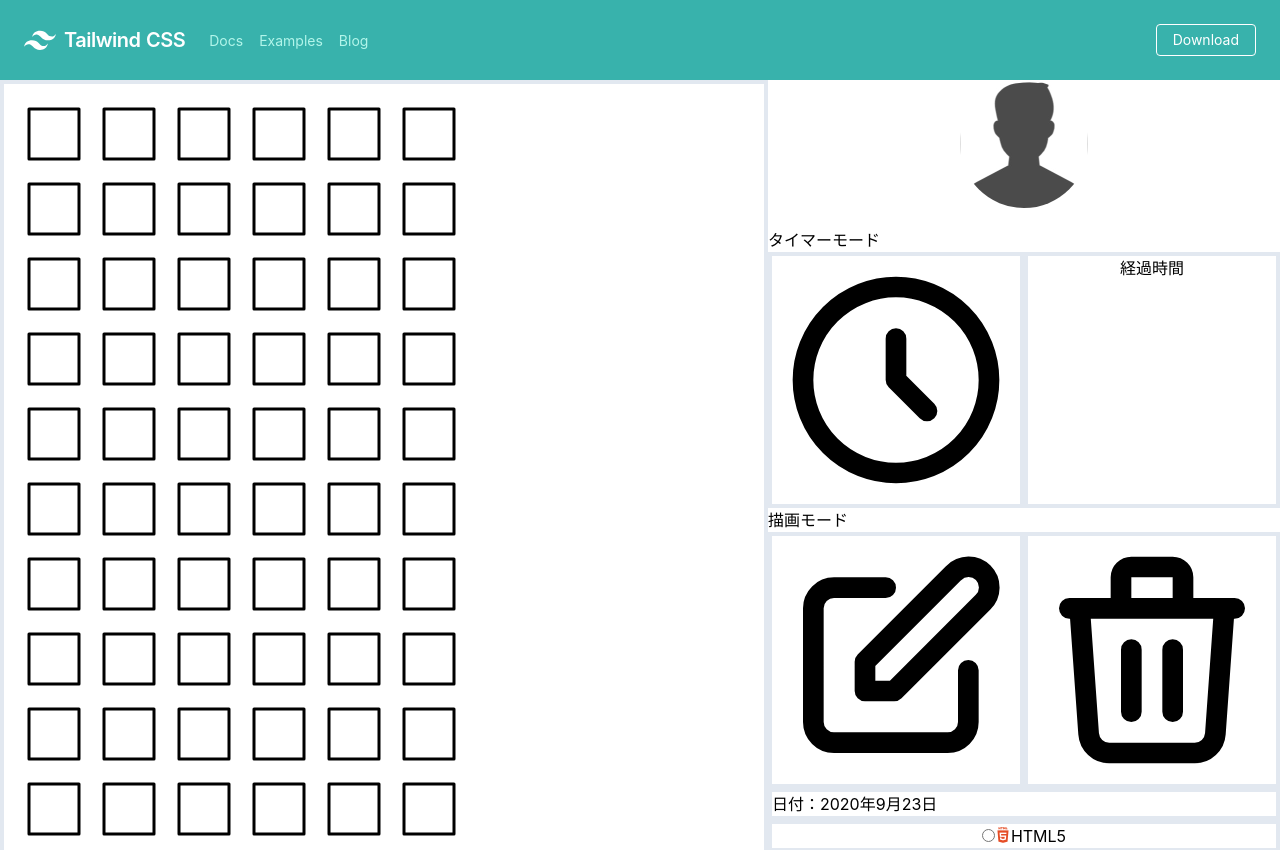
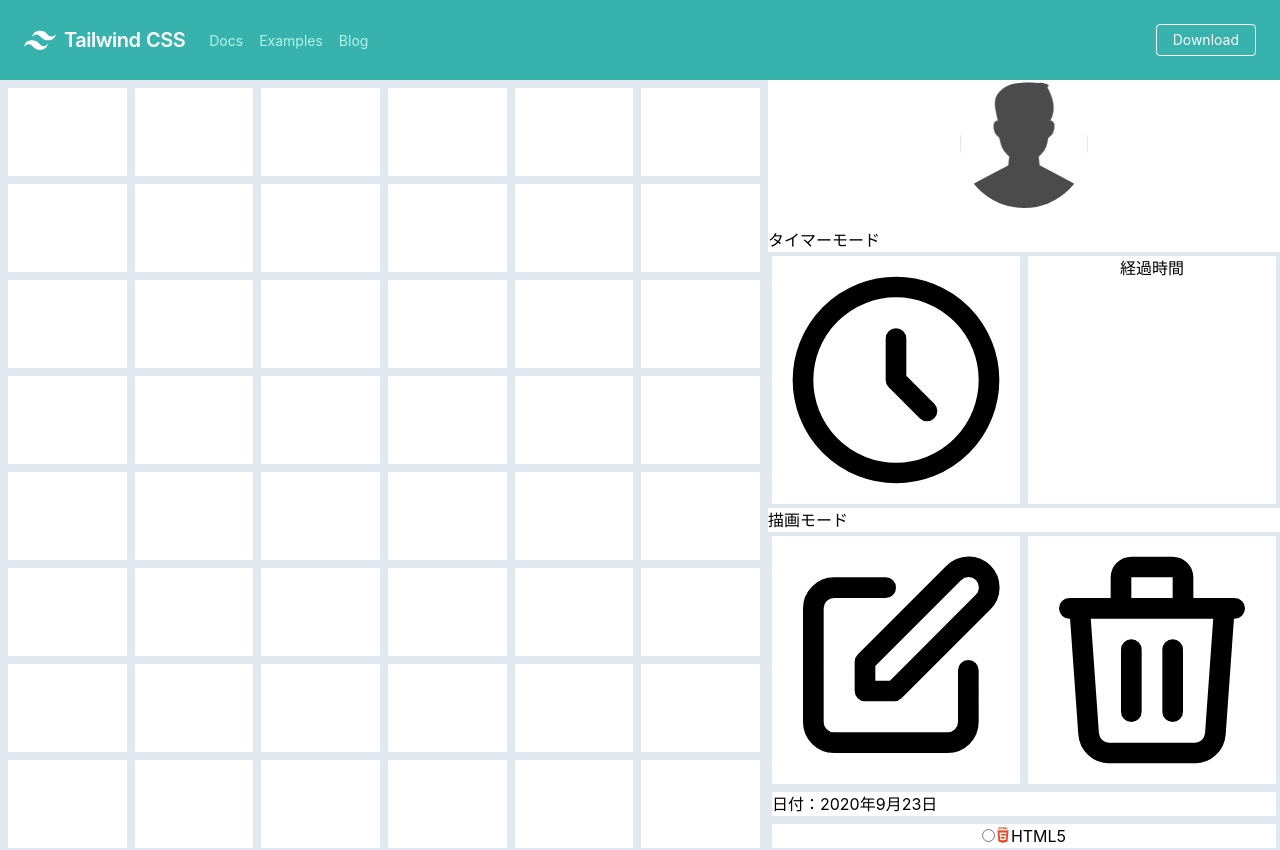
Before and after one commit to paraizo2424/codebase-hackathon-vol1-team-colors, a Nuxt app in the folder frontend/: page /paint in a window 1280 px wide. Shown: the top 850 px of the page. Built offline with nearby package versions, Linux system fonts and the light colour scheme.

Commit message:
cunvasタグからDOMでやることに変更した。

```diff
--- a/frontend/pages/paint.vue
+++ b/frontend/pages/paint.vue
@@ -3,12 +3,14 @@
     <div class="flex mb-4">
       <div class="w-3/5">
         <div class="border-solid border-4">
-          <canvas
-            id="myCanvas"
-            width="800px"
-            height="2000px"
-            @mousedown="draw"
-          ></canvas>
+          <div class="flex flex-wrap">
+            <div
+              v-for="i in 144"
+              :key="i"
+              :id="i"
+              class="w-1/6 border-solid border-4 h-24"
+            ></div>
+          </div>
         </div>
         <div class="text-center">
           <p>&lt;&lt; 1 2 3 4 5</p>
@@ -165,48 +167,5 @@
   </div>
 </template>
 
-<script>
-export default {
-  data() {
-    return {
-      canvasMode: 'pen',
-      canvas: null,
-      context: null,
-      isDrag: false,
-    }
-  },
-  mounted() {
-    this.canvas = document.querySelector('#myCanvas')
-    this.context = this.canvas.getContext('2d')
-    this.context.lineCap = 'round'
-    this.context.lineJoin = 'round'
-    this.context.lineWidth = 3
-    this.context.strokeStyle = '#000000'
-
-    const initialPosition = 25
-    const squaerSize = 50
-    const space = 25
-
-    for (let x = 0; x < 6; x++) {
-      for (let y = 0; y < 24; y++) {
-        this.context.strokeRect(
-          initialPosition + x * squaerSize + x * space,
-          initialPosition + y * squaerSize + y * space,
-          squaerSize,
-          squaerSize
-        )
-      }
-    }
-  },
-  methods: {
-    // 描画
-    draw(e) {
-      // クリックした場所の座標
-      // const x = e.layerX
-      // const y = e.layerY
-    },
-  },
-}
-</script>
-
+<script></script>
 <style></style>
```
